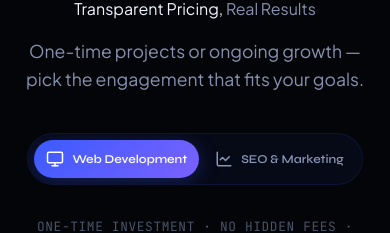
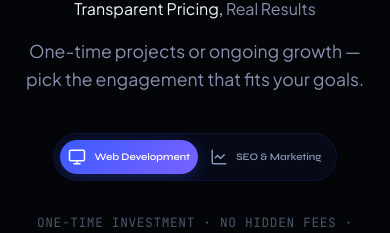
Before and after one commit to ashutosh123se/LimiNiq, a Next.js app: page / in a window 390 px wide. Shown: the part 8875-9108 px from the top of the page. Built offline with nearby package versions, Linux system fonts and the light colour scheme; no server answers; the database is empty.

Commit message:
Fix pricing layout for small mobile screens

```diff
--- a/components/sections/pricing/PricingSectionClient.tsx
+++ b/components/sections/pricing/PricingSectionClient.tsx
@@ -90,7 +90,7 @@ export function PricingSectionClient({ plans, showFAQ = false }: PricingSectionC
               initial={{ opacity: 0, y: 16 }}
               animate={{ opacity: 1, y: 0, transition: { duration: 0.25, ease: [0.23, 1, 0.32, 1], staggerChildren: 0.07 } }}
               exit={{ opacity: 0, y: -16, transition: { duration: 0.2 } }}
-              style={{ display: "grid", gridTemplateColumns: "repeat(auto-fit, minmax(320px, 1fr))", gap: "2rem", alignItems: "center" }}
+              style={{ display: "grid", gridTemplateColumns: "repeat(auto-fit, minmax(min(100%, 320px), 1fr))", gap: "2rem", alignItems: "center" }}
             >
               {currentPlans.map((plan, i) => (
                 <motion.div
--- a/components/sections/pricing/PricingTabs.tsx
+++ b/components/sections/pricing/PricingTabs.tsx
@@ -26,7 +26,7 @@ export function PricingTabs({ activeTab, onChange }: PricingTabsProps) {
       >
         <button
           onClick={() => onChange("WEB_DEV")}
-          className="px-3 py-2.5 sm:px-8 sm:py-3 text-xs sm:text-base"
+          className="px-2 py-2 sm:px-8 sm:py-3 text-[10px] sm:text-base leading-none"
           style={{
             position: "relative",
             background: "transparent",
@@ -64,7 +64,7 @@ export function PricingTabs({ activeTab, onChange }: PricingTabsProps) {
 
         <button
           onClick={() => onChange("SEO_MARKETING")}
-          className="px-3 py-2.5 sm:px-8 sm:py-3 text-xs sm:text-base"
+          className="px-2 py-2 sm:px-8 sm:py-3 text-[10px] sm:text-base leading-none"
           style={{
             position: "relative",
             background: "transparent",
```
